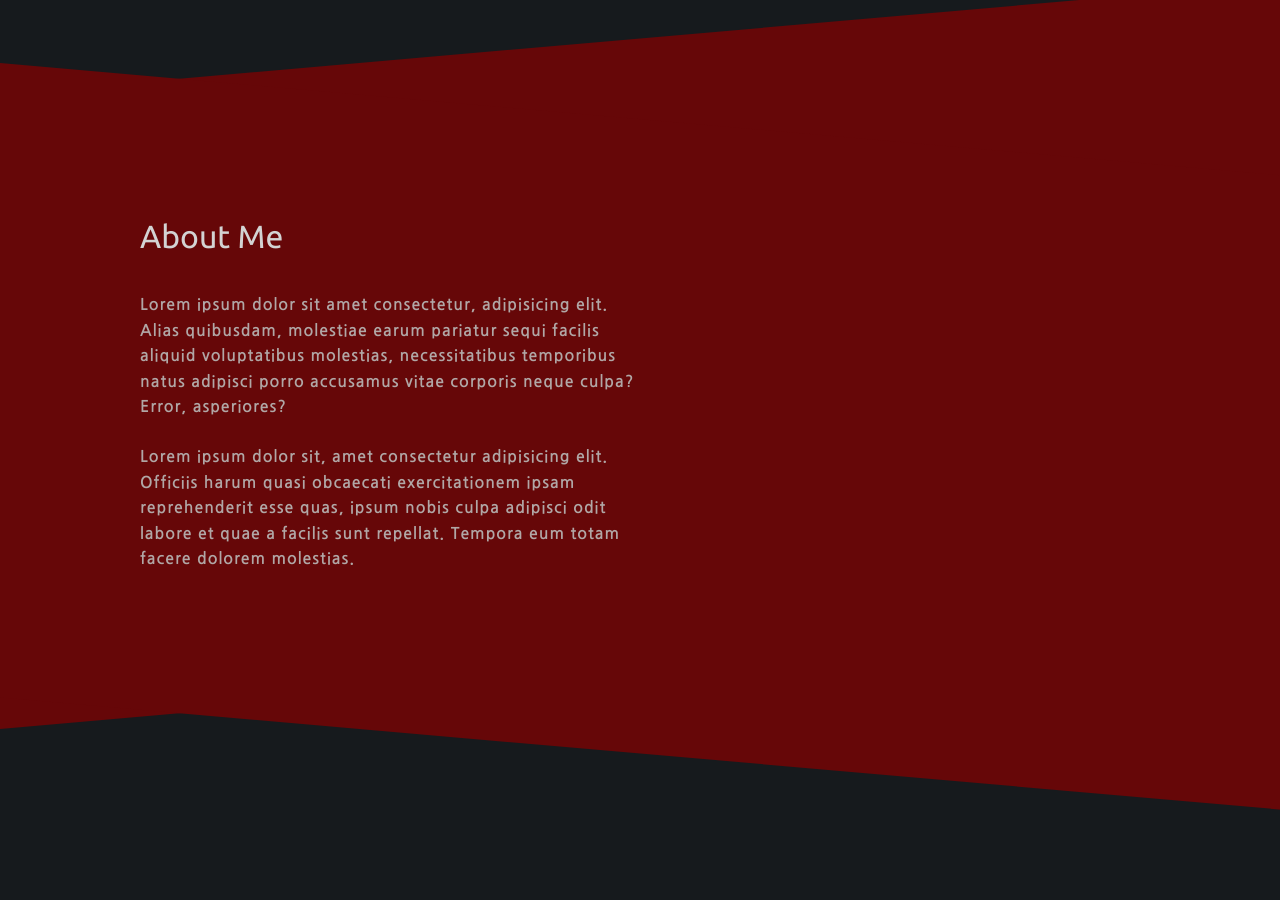
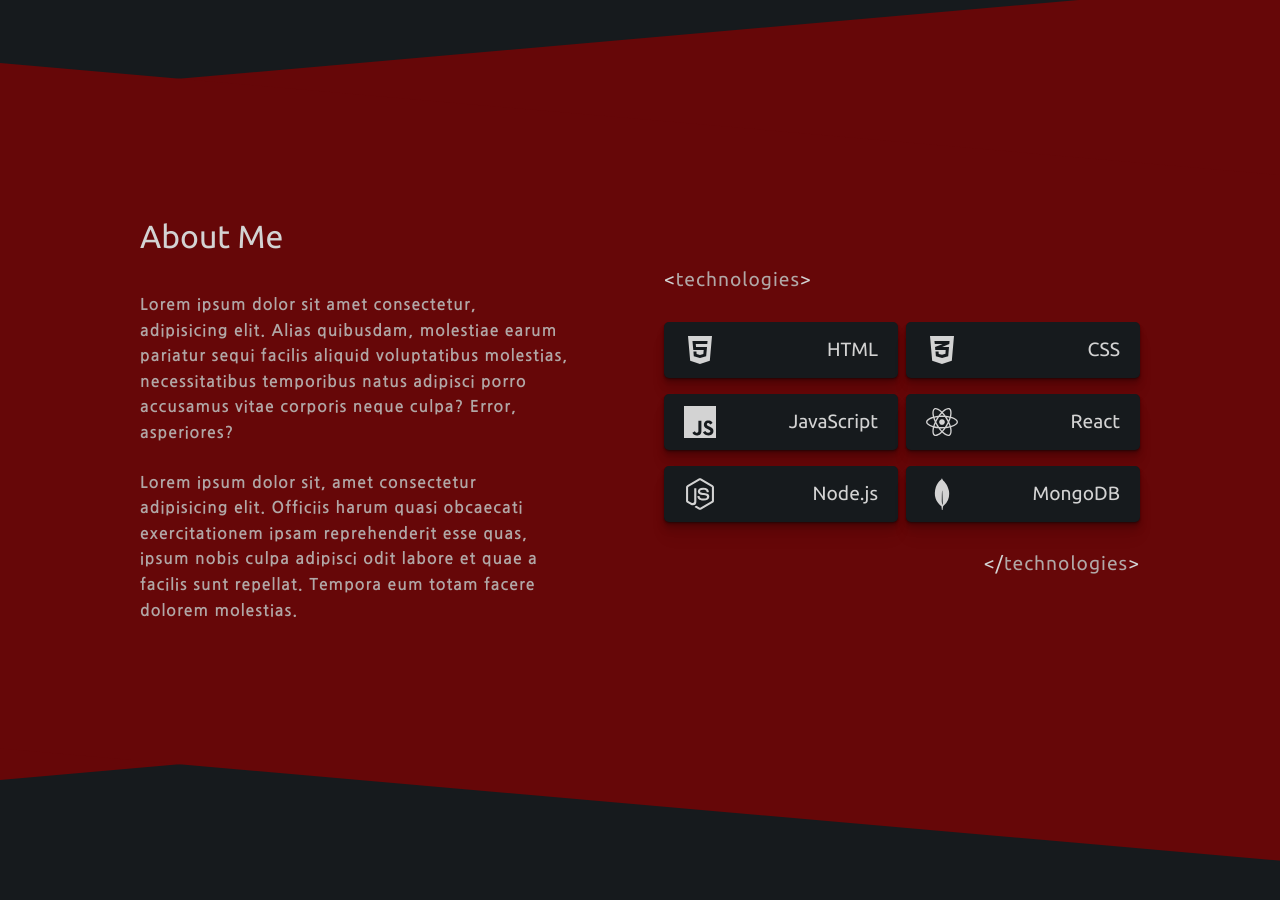
Before and after one commit to kyle4real/Portfolio-v1, a React (Create React App) app in the folder client/: page / in a window 1280 px wide. Shown: the part 680-1580 px from the top of the page. Built offline with nearby package versions, Linux system fonts and the light colour scheme.

Commit message:
Technologies added to About component.

```diff
--- /dev/null
+++ b/client/src/UI/Card/Card.js
@@ -0,0 +1,9 @@
+import React from "react";
+
+import classes from "./Card.module.scss";
+
+const Card = ({ children }) => {
+    return <div className={classes.card}>{children}</div>;
+};
+
+export default Card;
--- /dev/null
+++ b/client/src/UI/Card/Card.module.scss
@@ -0,0 +1,15 @@
+@import "./../../styles/variables.scss";
+
+.card {
+    display: flex;
+    justify-content: space-between;
+    align-items: center;
+    flex-wrap: wrap;
+    padding: 0.75rem 1.25rem;
+    background: $eerieBlack;
+    border-radius: $borderRadius;
+    color: $lightGray;
+    box-shadow: 0 1px 1px rgba(0, 0, 0, 0.25), 0 2px 2px rgba($richBlack, 0.2),
+        0 4px 4px rgba($richBlack, 0.15), 0 8px 8px rgba($richBlack, 0.1),
+        0 16px 16px rgba($richBlack, 0.05);
+}
--- a/client/src/components/sections/About/About.js
+++ b/client/src/components/sections/About/About.js
@@ -1,8 +1,20 @@
 import React from "react";
+import Card from "../../../UI/Card/Card";
 import SectionHeading from "../../../UI/SectionLayout/SectionHeading/SectionHeading";
 import SectionLayout from "./../../../UI/SectionLayout/SectionLayout";
+import { FaHtml5, FaCss3Alt, FaReact, FaNodeJs } from "react-icons/fa";
+import { SiJavascript, SiMongodb } from "react-icons/si";
 
 import classes from "./About.module.scss";
+
+const technologies = [
+    { name: "HTML", img: <FaHtml5 /> },
+    { name: "CSS", img: <FaCss3Alt /> },
+    { name: "JavaScript", img: <SiJavascript /> },
+    { name: "React", img: <FaReact /> },
+    { name: "Node.js", img: <FaNodeJs /> },
+    { name: "MongoDB", img: <SiMongodb /> },
+];
 
 const About = () => {
     return (
@@ -25,6 +37,26 @@ const About = () => {
                     </p>
                 </div>
             </div>
+            <div className={classes.technologies}>
+                <div className={classes.technologies__header}>
+                    <span className={classes.arrow}>&lt;</span>
+                    technologies
+                    <span className={classes.arrow}>&gt;</span>
+                </div>
+                <div className={classes.technologies__grid}>
+                    {technologies.map(({ name, img }) => (
+                        <Card>
+                            <div className={classes.technology__img}>{img}</div>
+                            <h2 className={classes.technology__name}>{name}</h2>
+                        </Card>
+                    ))}
+                </div>
+                <div className={classes.technologies__footer}>
+                    <span className={classes.arrow}>&lt;/</span>
+                    technologies
+                    <span className={classes.arrow}>&gt;</span>
+                </div>
+            </div>
             <div className={classes["about__section-BGbottom"]} />
         </SectionLayout>
     );
--- a/client/src/components/sections/About/About.module.scss
+++ b/client/src/components/sections/About/About.module.scss
@@ -26,10 +26,17 @@
     position: relative;
     min-height: 60vh;
     display: flex;
+    flex-direction: column;
+    gap: 5rem;
+
+    @include breakpoint(md) {
+        flex-direction: row;
+        gap: 3rem;
+    }
 }
 
 .about {
-    width: 50%;
+    flex: 1;
     display: flex;
     flex-direction: column;
     gap: 2.5rem;
@@ -39,6 +46,10 @@
         flex-direction: column;
         gap: 1.5rem;
 
+        @include breakpoint(md) {
+            width: 90%;
+        }
+
         .description-txt {
             color: $silverChalice;
         }
@@ -46,4 +57,57 @@
 }
 
 .technologies {
+    flex: 1;
+    display: flex;
+    flex-direction: column;
+    justify-content: center;
+    gap: 2rem;
+
+    &__grid {
+        display: grid;
+        grid-template-columns: 1fr 1fr;
+        grid-template-rows: repeat(3, fill);
+        row-gap: 1rem;
+        column-gap: 0.5rem;
+
+        @include breakpoint(md) {
+            grid-template-columns: 1fr;
+        }
+
+        @include breakpoint(lg) {
+            grid-template-columns: 1fr 1fr;
+        }
+        .technology__img {
+            color: $lightGray;
+            font-size: 1.75rem;
+            display: flex;
+            align-items: center;
+
+            @include breakpoint(sm) {
+                font-size: 2rem;
+            }
+        }
+
+        .technology__name {
+            font-size: 1.2rem;
+        }
+    }
+
+    &__header {
+        color: $silverChalice;
+        text-align: start;
+        font-size: 1.2rem;
+        letter-spacing: 1px;
+    }
+
+    &__footer {
+        color: $silverChalice;
+        text-align: end;
+        font-size: 1.2rem;
+        letter-spacing: 1px;
+    }
+
+    .arrow {
+        color: $lightGray;
+    }
 }
```
